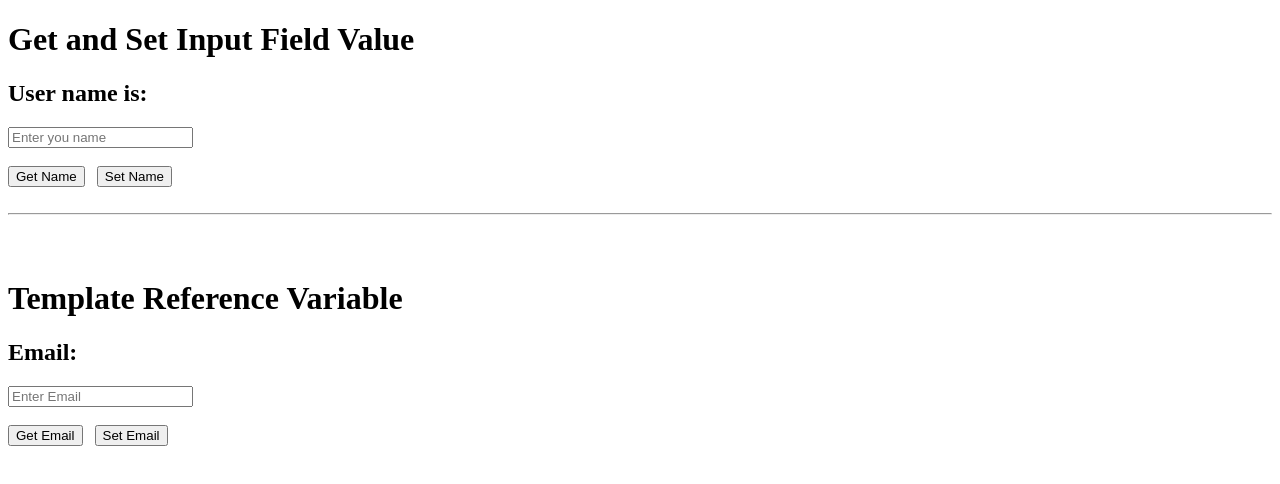
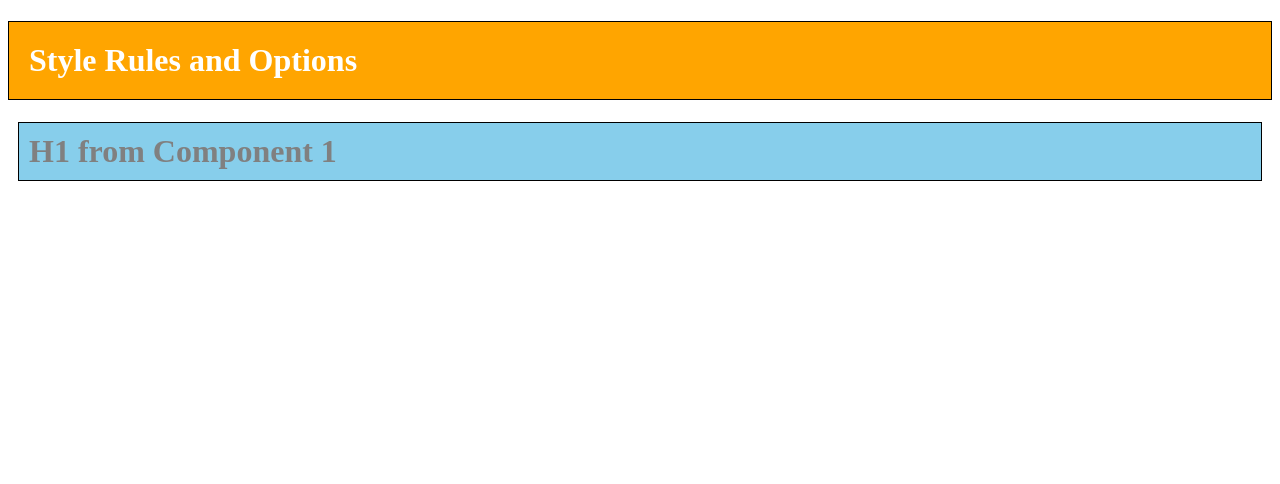
Before and after one commit to chavannikhil802/angular-19-tutorial, an Angular app: page / in a window 1280 px wide. Shown: the top 484 px of the page. Built offline with nearby package versions, Linux system fonts and the light colour scheme.

Commit message:
Completed Chapter 14 - Style Option and Rules

```diff
--- a/angular.json
+++ b/angular.json
@@ -27,7 +27,8 @@
               }
             ],
             "styles": [
-              "src/styles.css"
+              "src/styles.css",
+              "src/theme.css"
             ],
             "scripts": []
           },
--- a/src/app/app.component.html
+++ b/src/app/app.component.html
@@ -1,5 +1,9 @@
+<!-- CHAPTER 14 -->
+<app-chp-14></app-chp-14>
+<!-- END OF CHAPTER 14 -->
+
 <!-- CHAPTER 13 -->
-<app-chp-13></app-chp-13>
+<!-- <app-chp-13></app-chp-13> -->
 <!-- END OF CHAPTER 13 -->
 
 <!-- CHAPTER 12 -->
--- /dev/null
+++ b/src/app/chapters/chp-14/chp-14.component.css
@@ -0,0 +1,5 @@
+h1 {
+    background-color: orange;
+    color: white;
+    padding: 20px;
+}
--- /dev/null
+++ b/src/app/chapters/chp-14/chp-14.component.html
@@ -0,0 +1,3 @@
+<h1>Style Rules and Options</h1>
+
+<app-component-1></app-component-1>
--- /dev/null
+++ b/src/app/chapters/chp-14/component-1/component-1.component.css
@@ -0,0 +1,7 @@
+h1 {
+    background-color: gold;
+    color: grey;
+    padding: 10px;
+    margin: 10px;
+
+}
--- /dev/null
+++ b/src/app/chapters/chp-14/component-1/component-1.component.html
@@ -0,0 +1 @@
+<h1>H1 from Component 1</h1>
--- /dev/null
+++ b/src/app/chapters/chp-14/css/style.css
@@ -0,0 +1,3 @@
+h1 {
+    background-color: skyblue;
+}
--- /dev/null
+++ b/src/theme.css
@@ -0,0 +1,3 @@
+h1 {
+    border: 1px solid black;
+}
```
Also changed, not shown: src/app/app.component.ts (+11 -9 lines), src/app/chapters/chp-14/chp-14.component.ts (added, +14 -0 lines), src/app/chapters/chp-14/component-1/component-1.component.ts (added, +12 -0 lines), 2 other files (tests, documents, lock files or other folders).
